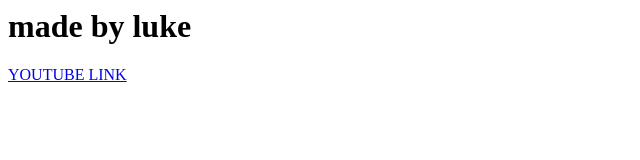
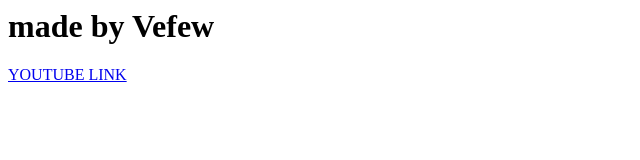
Before and after one commit to Royalfofo/fake, a plain HTML site: page index.html in a window 1280 px wide. Shown: the full height of the page, 0-640 px from the left. Drawn offline with Linux system fonts and the light colour scheme.

Commit message:
Update index.html

```diff
--- a/index.html
+++ b/index.html
@@ -2,7 +2,7 @@
 <!-- saved from url=(0023)http://www.fake.r-e.kr/ -->
 <html>
 <head>
-<h1>made by luke</h1>
+<h1>made by Vefew</h1>
 <meta http-equiv="Content-Type" content="text/html; charset=UTF-8">
 <script>
     alert("그딴건 없단다");
```
